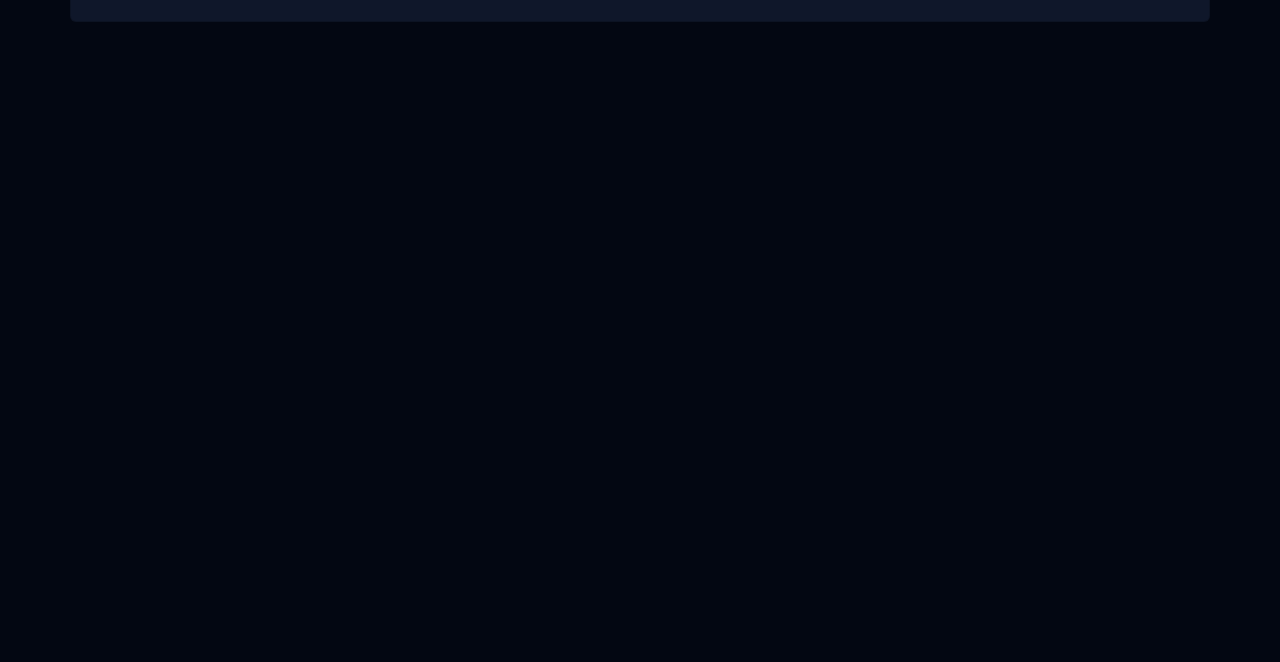
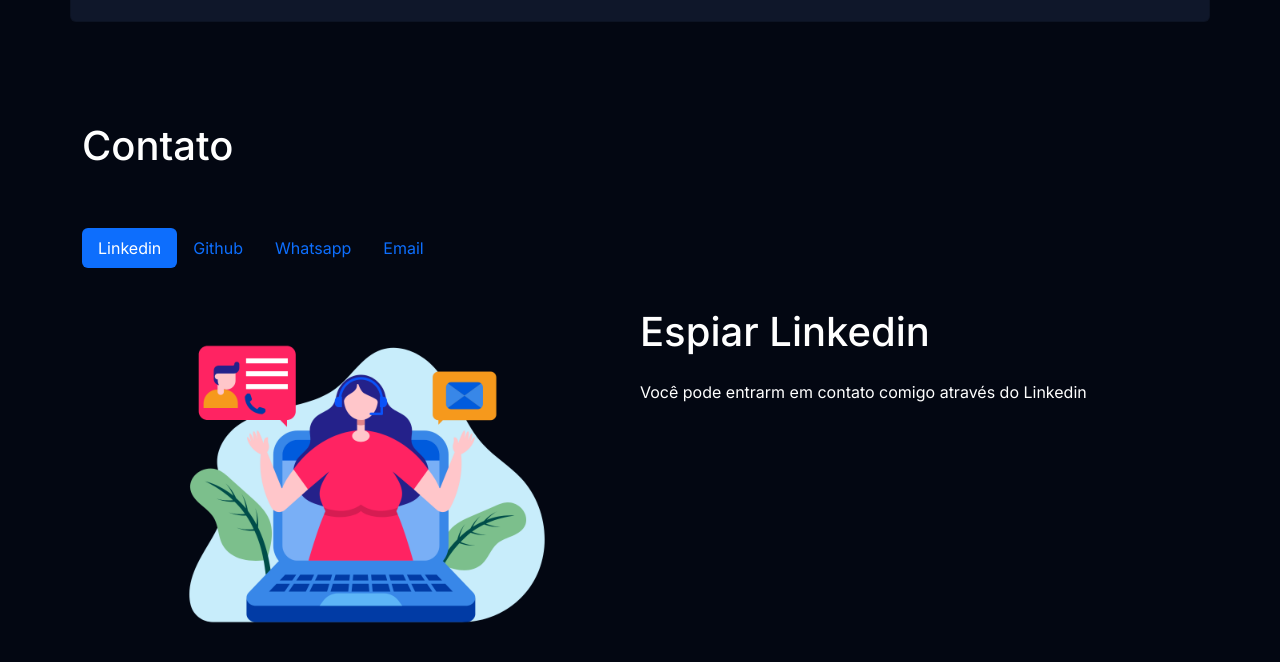
Before and after one commit to dezoliveira/folium, a website built with Vite: page index.html in a window 1280 px wide. Shown: the part 1298-1960 px from the top of the page. Before the commit the page ends 1370 px from the top, so only its background shows below. Built offline with nearby package versions, Linux system fonts and the light colour scheme.

Commit message:
add: section contact

```diff
--- a/index.html
+++ b/index.html
@@ -166,6 +166,71 @@
            </div>
           </div>
         </section>
+
+        <section id="contact">
+          <div class="container col-12 col-md-12 col-sm-12">
+           <h1 class="title">Contato</h1>
+           <div class="">
+
+            <!-- pills -->
+            <ul class="nav nav-pills mb-3" id="pills-tab" role="tablist">
+              <!-- linkedin -->
+              <li class="nav-item" role="presentation">
+                <button class="nav-link active" id="pills-linkedin-tab" data-bs-toggle="pill" data-bs-target="#pills-linkedin" type="button" role="tab" aria-controls="pills-home" aria-selected="true">
+                  Linkedin
+                </button>
+              </li>
+
+              <!-- github -->
+              <li class="nav-item" role="presentation">
+                <button class="nav-link" id="pills-github-tab" data-bs-toggle="pill" data-bs-target="#pills-github" type="button" role="tab" aria-controls="pills-github" aria-selected="false">
+                  Github
+                </button>
+              </li>
+
+              <!-- whatsapp -->
+              <li class="nav-item" role="presentation">
+                <button class="nav-link" id="pills-whatsapp-tab" data-bs-toggle="pill" data-bs-target="#pills-whatsapp" type="button" role="tab" aria-controls="pills-whatsapp" aria-selected="false">
+                  Whatsapp
+                </button>
+              </li>
+              <li class="nav-item" role="presentation">
+                <button class="nav-link" id="pills-email-tab" data-bs-toggle="pill" data-bs-target="#pills-email" type="button" role="tab" aria-controls="pills-email" aria-selected="false">
+                  Email
+                </button>
+              </li>
+            </ul>
+            <div class="container d-flex teste">
+
+              <div class="col-lg-6 col-md-6 col-sm-12">
+                <div class="tab-image" style="text-align: center;">
+                  <img src="./images/contact-me.png" width="400px"/>
+                </div>
+              </div>
+              <div class="tab-content col-lg-6 col-md-6 col-sm-6" id="pills-tabContent">
+                <div class="tab-pane fade show active" id="pills-linkedin" role="tabpanel" aria-labelledby="pills-linkedin-tab" tabindex="0">
+                  <h1 class="my-4">Espiar Linkedin</h1>
+                  Você pode entrarm em contato comigo através do Linkedin
+                </div>
+                <div class="tab-pane fade" id="pills-github" role="tabpanel" aria-labelledby="pills-github-tab" tabindex="1">
+                  <h1 class="my-4">Ver Github</h1>
+                  Você pode entrarm em contato comigo através do Github
+                </div>
+                <div class="tab-pane fade" id="pills-whatsapp" role="tabpanel" aria-labelledby="pills-whatsapp-tab" tabindex="2">
+                  <h1 class="my-4">Chamar no WhatsApp</h1>
+                  Você pode entrarm em contato comigo através do Whatsapp
+                </div>
+                <div class="tab-pane fade" id="pills-email" role="tabpanel" aria-labelledby="pills-email-tab" tabindex="3">
+                  <h1 class="my-4">Enviar email</h1>
+                  Você pode entrar em contato comigo através do email
+                </div>
+              </div>
+            </div>
+
+           <!-- </div> -->
+          </div>
+        </section>
+
       </main>
 
     </div>
--- a/style.css
+++ b/style.css
@@ -27,7 +27,7 @@
   color: #fff;
 }
 
-#home, #projects {
+#home, #projects, #contact {
   padding-bottom: 50px;
 }
 
```
Also changed, not shown: public/images/contact-me.png (added).
